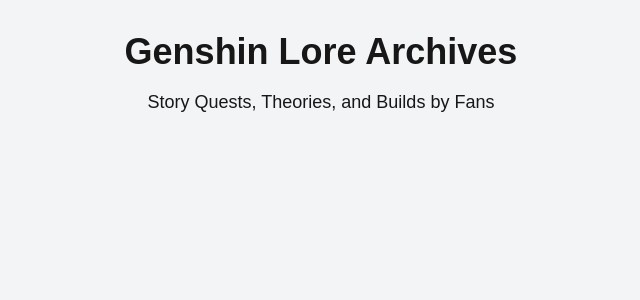
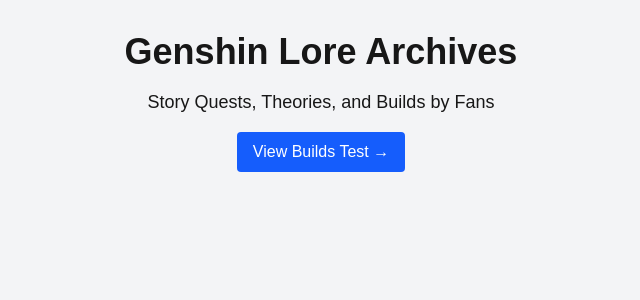
Before and after one commit to dparkecho/genshin-lore-site, a Next.js app: page / in a window 1280 px wide. Shown: the top 300 px of the page, without its empty margins (319-959 px from the left). Built offline with nearby package versions, Linux system fonts and the light colour scheme.

Commit message:
adding links

```diff
--- a/src/app/page.js
+++ b/src/app/page.js
@@ -1,8 +1,17 @@
+import Link from 'next/link';
+
 export default function Home() {
   return (
     <main className="min-h-screen p-8 text-center bg-gray-100">
       <h1 className="text-4xl font-bold mb-4">Genshin Lore Archives</h1>
-      <p className="text-lg">Story Quests, Theories, and Builds by Fans</p>
+      <p className="text-lg mb-4">Story Quests, Theories, and Builds by Fans</p>
+
+      <Link
+        href="/Build"
+        className="inline-block bg-blue-600 text-white px-4 py-2 rounded hover:bg-blue-700 transition"
+      >
+        View Builds Test →
+      </Link>
     </main>
-  )
+  );
 }
```
